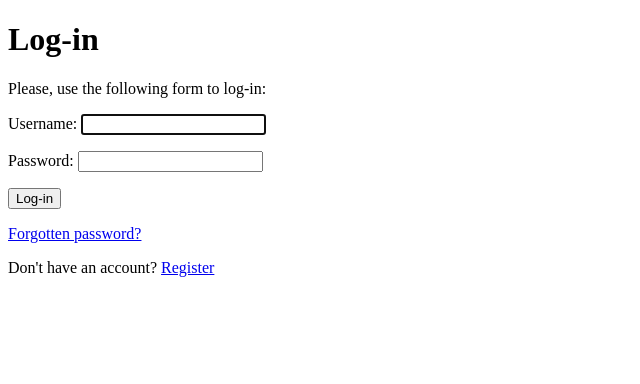
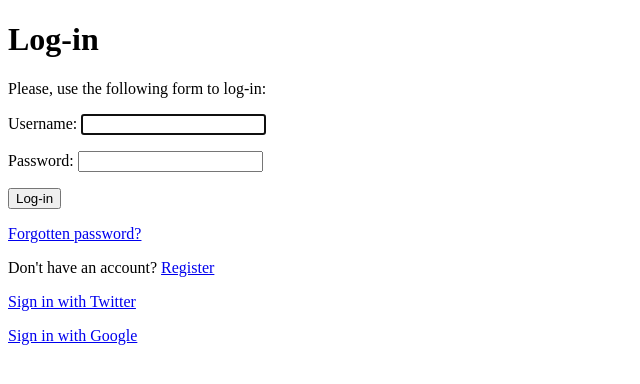
Before and after one commit to codeAKstan/socweb, a Django app: page /registration/login/ in a window 1280 px wide. Shown: the top 384 px of the page, without its empty margins (0-640 px from the left). Run offline with Django 5.2, Linux system fonts and the light colour scheme.

Commit message:
login with social auth

```diff
--- a/socWeb/registration/templates/registration/login.html
+++ b/socWeb/registration/templates/registration/login.html
@@ -27,7 +27,14 @@
             <p>Don't have an account? <a href="{% url 'register' %}">Register</a></p>
         </form>
     </div>
-
+    <a href="{% url 'social:begin' 'twitter' %}">
+        Sign in with Twitter
+    </a>
+    <p>
+        <a href="{% url 'social:begin' 'google-oauth2' %}">
+            Sign in with Google
+        </a>
+    </p>
 
 </body>
 
--- a/socWeb/registration/templates/registration/register.html
+++ b/socWeb/registration/templates/registration/register.html
@@ -14,6 +14,8 @@
         {{ form.as_p }}
         <button type="submit">Register</button>
         <p>Have an account? <a href="{% url 'login' %}">Login</a></p>
+        <p>OR</p>
+        <p><a href="{% url 'social:begin' 'googl-oauth2' %}">Login with google</a></p>
 
     </form>
 </body>
--- a/socWeb/socWeb/urls.py
+++ b/socWeb/socWeb/urls.py
@@ -21,7 +21,8 @@ from django.conf.urls.static import static
 
 urlpatterns = [
     path('admin/', admin.site.urls),
-    path('registration/', include('registration.urls'))
+    path('registration/', include('registration.urls')),
+    path('social-auth/', include('social_django.urls', namespace='social'))
 ]
 
 if settings.DEBUG:
```
Also changed, not shown: socWeb/socWeb/settings.py (+13 -1 lines).
